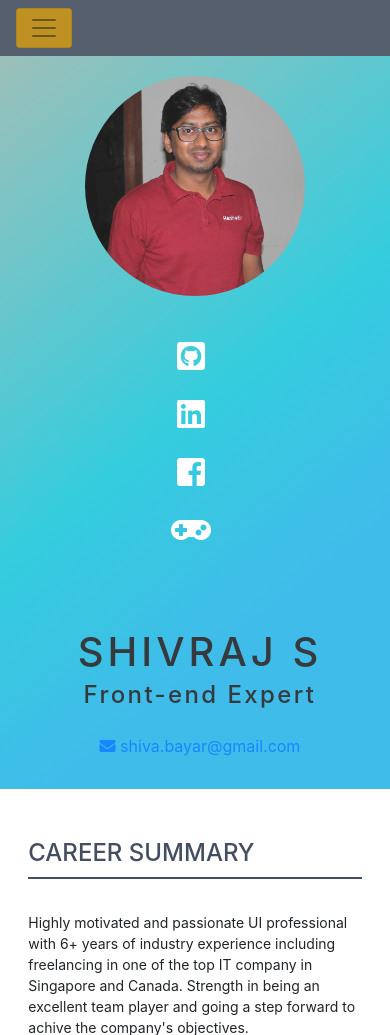
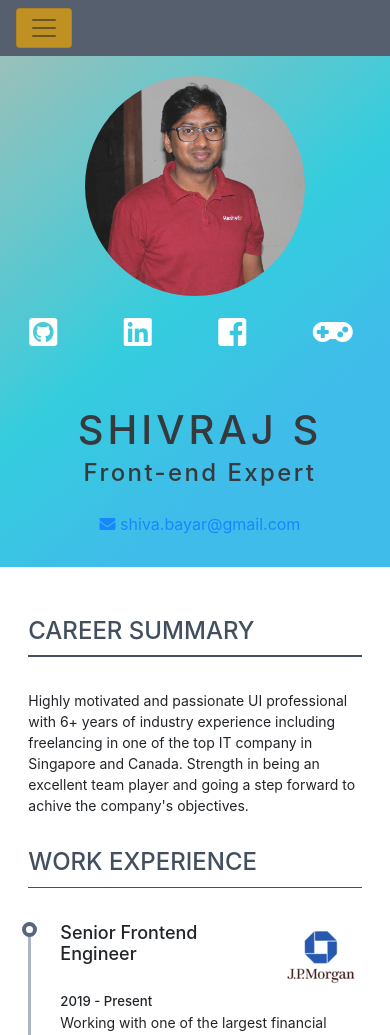
Before and after one commit to shivabayar/portfolio, a PHP site: page /index1.html in a window 390 px wide. Shown: the top 1035 px of the page. Run offline with PHP 8.4, Linux system fonts and the light colour scheme; some libraries are stand-ins or nearby versions.

Commit message:
Using css grid and correcting responiveness

```diff
--- a/css/main.css
+++ b/css/main.css
@@ -76,19 +76,24 @@ header {
 
 .social-media > ul {
     margin-top: 20px;
+
 }
 
 .social-media > ul > li {
-    display: flex;
-    flex-direction: row;
-    margin: 10px 10px 10px 10px;
+    display: grid;
+    grid-template-areas: 'mediaIcon mediaLink';
+    grid-template-columns: 3rem auto;
 }
 
 .social-media > ul > li > div {
-    flex-basis: 10%;
+    grid-area: mediaIcon;
 }
 
-.header-container{
+.social-media > ul > li > .social-media-link{
+    grid-area: mediaLink;
+}
+
+.header-container {
     display: flex;
     flex-wrap: wrap;
 }
--- a/css/responsive.css
+++ b/css/responsive.css
@@ -21,7 +21,6 @@
 
     .company-name {
         order: 1;
-        /* margin-left: auto; */
         width: 70%;
         text-align: right;
     }
@@ -74,10 +73,17 @@
         display: none;
     }
 
-    .social-media ul {
+    .social-media > ul {
         margin-right: auto;
         margin-left: auto;
         text-align: center;
+        display: grid;
+        grid-template-columns: auto;
+    }
+
+    .social-media > ul > li {
+        grid-template-areas: 'mediaIcon';
+        grid-template-columns: auto;
     }
 
     .position-details {
@@ -133,6 +139,19 @@
         width: 100%;
     }
 
+    .social-media > ul {
+        display: grid;
+        grid-template-columns: auto auto auto auto;
+        margin-right: auto;
+        margin-left: auto;
+        text-align: center;
+    }
+
+    .social-media > ul > li {
+        grid-template-areas: 'mediaIcon';
+        grid-template-columns: auto;
+    }
+
     .primary-info {
         order: 2;
         width: 100%;
@@ -179,14 +198,17 @@
         display: none;
     }
 
-    .social-media ul li{
-        display: inline;
-    }
-
     .social-media ul {
+        display: grid;
+        grid-template-columns: auto auto auto auto;
         margin-right: auto;
         margin-left: auto;
         text-align: center;
+    }
+
+    .social-media > ul > li {
+        grid-template-areas: 'mediaIcon';
+        grid-template-columns: auto;
     }
 
     #career_section {
```
